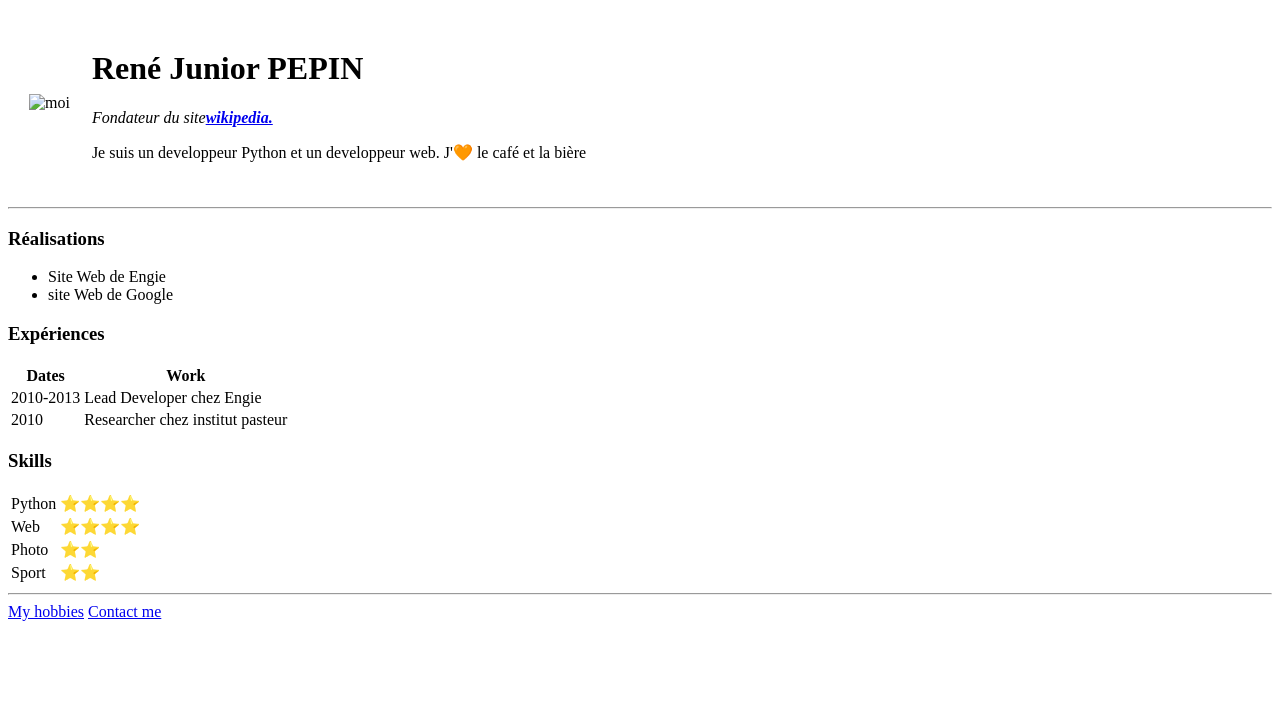
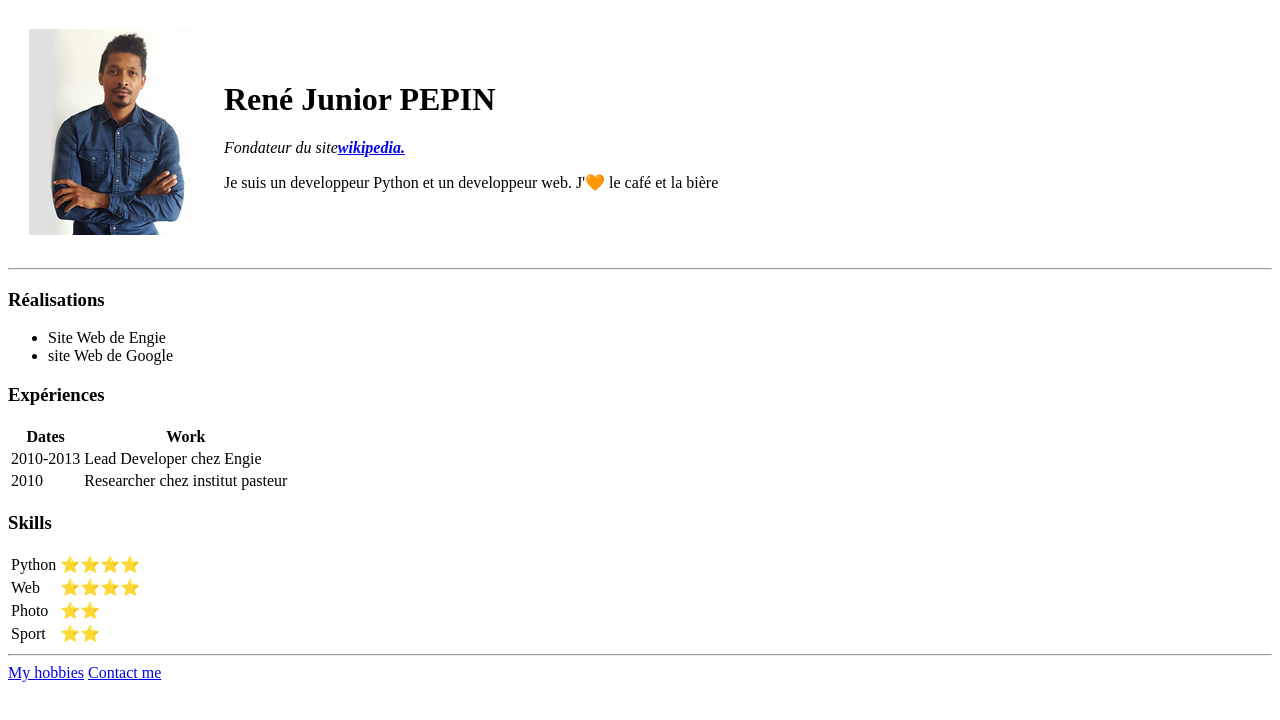
Before and after one commit to RenePEPIN/cv, a plain HTML site: page index.html in a window 1280 px wide. Drawn offline with Linux system fonts and the light colour scheme; the site is published under a folder, as on GitHub Pages, so addresses that start at the root find nothing.

Commit message:
Update index.html

```diff
--- a/index.html
+++ b/index.html
@@ -12,7 +12,7 @@
 
 	<table cellspacing="20">
 		<tr>
-			<td><img src="/img/moi.png" alt="moi" /></td>
+			<td><img src="img/moi.png" alt="moi" /></td>
 			<td>
 				<h1>René Junior PEPIN</h1>
 				<p><em>Fondateur du site<strong><a href="https://fr.wikipedia.org" target="blank">wikipedia.</a></strong></em>
```
